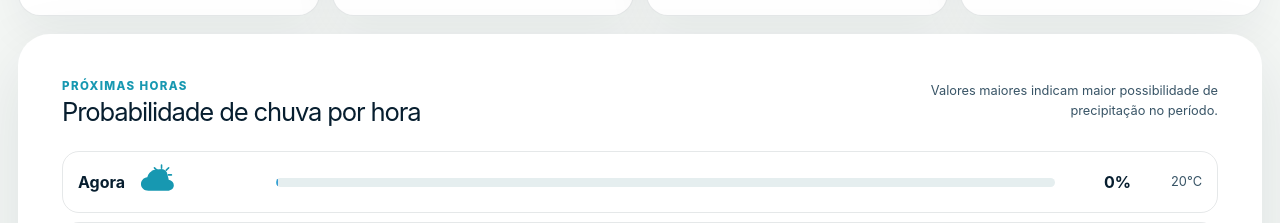
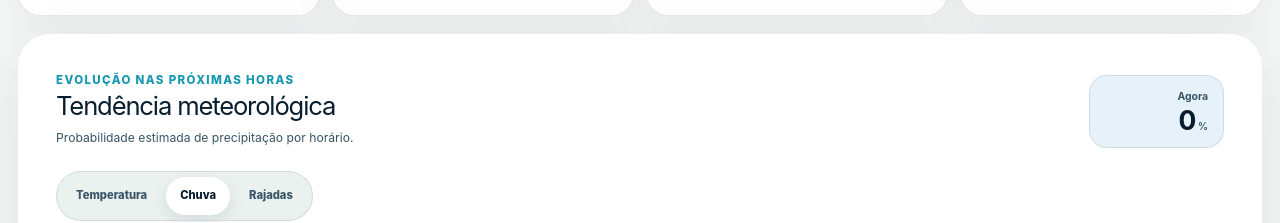
Before and after one commit to agenciamobi/tempopelotas, a Next.js app: page /chuva-em-pelotas in a window 1280 px wide. Shown: the part 592-815 px from the top of the page. Built offline with nearby package versions, Linux system fonts and the light colour scheme; no server answers.

Commit message:
Adiciona gráfico interativo à previsão de chuva

```diff
--- a/app/chuva-em-pelotas/page.tsx
+++ b/app/chuva-em-pelotas/page.tsx
@@ -1,6 +1,7 @@
 import type { Metadata } from "next";
 import { ForecastPageShell } from "@/components/forecast-page-shell";
 import { WeatherIcon } from "@/components/weather-icon";
+import { WeatherTrendChart } from "@/components/weather-trend-chart";
 import { formatMillimeters } from "@/lib/weather-insights";
 import { getPelotasWeather } from "@/lib/weather-service";
 
@@ -63,6 +64,8 @@ export default async function ChuvaEmPelotasPage() {
           <small>{wettestDay?.weekday} · {wettestDay?.date}</small>
         </article>
       </section>
+
+      <WeatherTrendChart hourly={weather.hourly} initialMetric="precipitation" />
 
       <section className="topic-section" aria-labelledby="rain-hours-title">
         <div className="section-heading">
```
